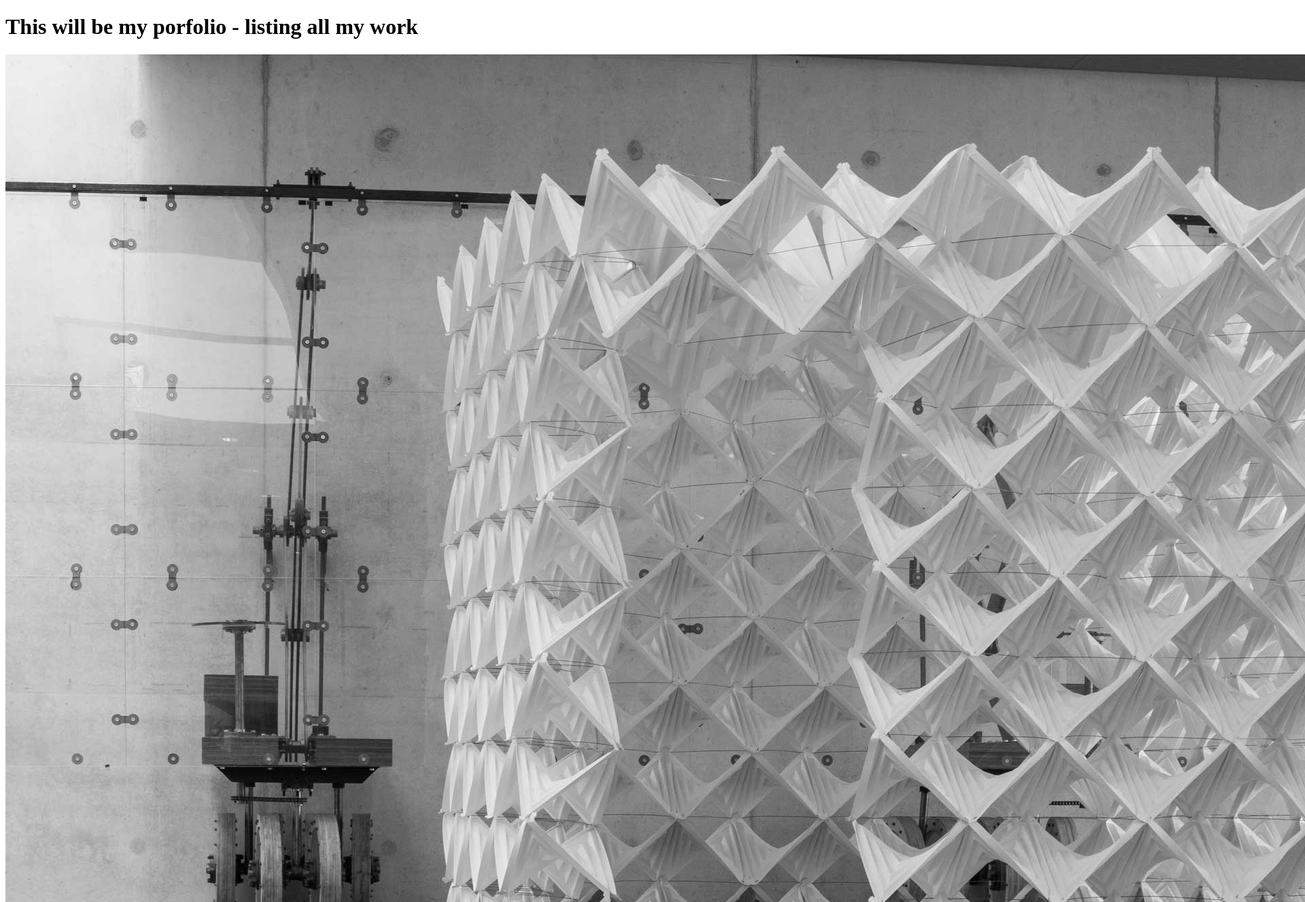
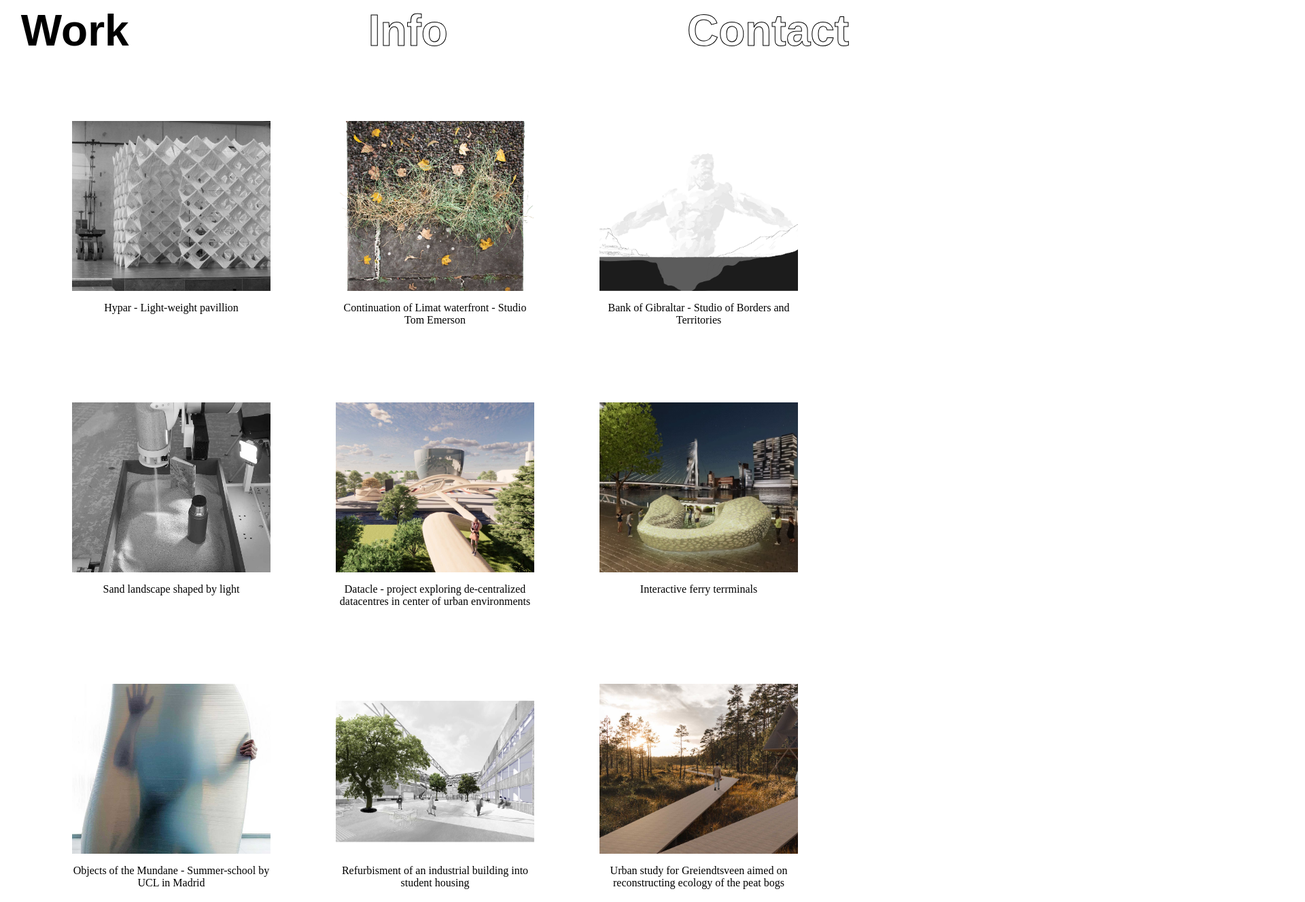
Before and after one commit to Samulko/website-jquery, a website: page work.html in a window 1280 px wide. Shown: the top 1327 px of the page at 68% size, 1920 px wide, since content can reach past the window. Drawn offline with nearby package versions, Linux system fonts and the light colour scheme; files that its build step writes are made by us from their sources.

Commit message:
Seventh commit

```diff
--- /dev/null
+++ b/header.html
@@ -0,0 +1,12 @@
+<head>
+    <link rel="stylesheet" type="text/css" href="static/style.css">
+</head>
+    <div class="container-nav">
+      <nav>
+        <ul>
+          <li class="active"><a href="work.html">Work</a></li>
+          <li><a href="info.html">Info</a></li>
+          <li><a href="contact.html">Contact</a></li>
+        </ul>
+      </nav>
+    </div>
--- a/script.js
+++ b/script.js
@@ -1,12 +1,6 @@
 $(document).ready(function() {
-  // Redirect to "work.html" when root URL is requested
-  if (window.location.pathname === '/') {
-    window.location.href = 'work.html';
-  }
-
-  // Load content for "Work" link
-  $("main").load("work.html");
-
+  // Load the navigation bar into the <header> tag
+  $('header').load('header.html', function() {
     // Add click event listeners to navigation links
     $("nav ul li a").click(function() {
       // Remove "active" class from all navigation links
@@ -22,3 +16,26 @@ $(document).ready(function() {
       return false;
     });
   });
+
+  // Load content for "Work" link
+  $("main").load("work.html");
+});
+
+// Add click event listener for project thumbnail links
+$(document).on("click", ".col a", function(e) {
+  e.preventDefault();
+  var projectPage = $(this).attr("href");
+  $("main").load("project/project-layout.html", function() {
+    $("header").load("header.html");
+    $("main").load(projectPage);
+    // Update the page title dynamically
+    $.ajax({
+      url: projectPage,
+      dataType: "html",
+      success: function(data) {
+        var title = $(data).filter("title").text();
+        $("head title").text(title);
+      }
+    });
+  });
+});
--- a/static/style.css
+++ b/static/style.css
@@ -1,4 +1,102 @@
+/* Style for the navigation bar */
+nav {
+  display: flex;
+  justify-content: center;
+  font-family: Arial, sans-serif; /* Change the font family to your preferred font */
+  margin-bottom: 5rem; /* Add space below the nav bar */
+}
+
+/* Style for the navigation list */
+nav ul {
+  list-style-type: none;
+  padding: 0;
+  margin: 0;
+  display: flex;
+}
+
+/* Style for the navigation list items */
+nav ul li {
+  margin: 0 11rem; /* Adjust the space between menu items */
+}
+
+/* Style for the navigation links */
+nav ul li a {
+  font-size: 4rem; /* Adjust the font size */
+  font-weight: bold; /* Make the text bold */
+  text-decoration: none;
+  color: transparent; /* Make the text hollow by setting the color to transparent */
+  -webkit-text-stroke: 1px black; /* Add a text stroke */
+}
+
+/* Style for the active navigation link */
+nav ul li.active a {
+  /*text-decoration: underline;*/
+  color: black; /* Set the color to a solid color for the selected link */
+  -webkit-text-stroke: 0; /* Remove the text stroke for the selected link */
+}
+
+
+.projects-grid {
+  display: grid;
+  grid-template-columns: repeat(3, 1fr);
+  flex-wrap: wrap;
+  margin: 0 auto;
+  max-width: 1100px; /* Adjust the max-width as needed */
+  gap: 4rem;
+}
+
+.col {
+  flex: 0 0 calc(33.333% - 2rem);
+  margin: 1rem;
+  box-sizing: border-box;
+}
+
 .index-img {
-    width: 25%;
-    height: auto;
+  width: 100%;
+  height: 100%;
+  object-fit: cover;
+  position: absolute;
+  top: 50%;
+  left: 50%;
+  transform: translate(-50%, -50%);
+}
+
+/* Add media queries for responsiveness */
+@media screen and (max-width: 992px) {
+  .col {
+    flex-basis: calc(50% - 2rem);
   }
+}
+
+@media screen and (max-width: 576px) {
+  .col {
+    flex-basis: calc(100% - 2rem);
+  }
+}
+
+.project-img-container {
+  width: 100%;
+  height: 250px; /* Adjust the height as needed */
+  overflow: hidden;
+  position: relative;
+}
+
+.project-link {
+  display: block;
+  text-align: center;
+  text-decoration: none;
+  color: inherit; /* To inherit the text color from the parent element */
+}
+
+.project-link:hover {
+  text-decoration: underline;
+}
+
+.project-link:hover .index-img {
+  opacity: 0.95; /* You can adjust the opacity to your preference */
+}
+
+.index-img {
+  /* Existing styles */
+  transition: opacity 0.3s; /* Add this line for a smooth hover effect */
+}
--- a/work.html
+++ b/work.html
@@ -1,61 +1,108 @@
 <!DOCTYPE html>
 <html>
 <head>
-	<title>Info Page</title>
+	<title>My Work - Architecture Portfolio</title>
+	<link rel="stylesheet" type="text/css" href="static/style.css">
+	<link rel="stylesheet" type="text/css" href="static/shared.css">
+	<meta name="viewport" content="width=device-width, initial-scale=1.0">
+	<script src="https://code.jquery.com/jquery-3.6.0.min.js"></script>
+	<script src="script.js"></script>
 </head>
 <body>
-	<div>
-        <h1>This will be my porfolio - listing all my work</h1>
+
+<header></header>
+
+    <main>
+
+        <div class="projects-grid">
+
+        <div class="col">
+            <a href="project/project-hypar.html" class="project-link">
+                <div class="project-img-container">
+                    <img src="./images/hypar001.JPG" alt="project 1" class="index-img">
+                </div>
+                <p>Hypar - Light-weight pavillion</p>
+            </a>
         </div>
 
         <div class="col">
-        <a href="project/project-hypar.html" target="_blank"><img src="./images/hypar001.JPG" alt="project 1" class="index-img"></a>
-        <p>Hypar - Light-weight pavillion</p>
+            <a href="project/project-emerson.html" class="project-link">
+                <div class="project-img-container">
+                    <img src="./images/emerson001.JPG" alt="project 2" class="index-img">
+                </div>
+                <p>Continuation of Limat waterfront - Studio Tom Emerson</p>
+            </a>
         </div>
 
         <div class="col">
-        <a href="project/project-emerson.html" target="_blank"><img src="./images/emerson001.JPG" alt="project 2" class="index-img"></a>
-        <p>Continuation of Limat waterfront - Studio Tom Emerson</p>
+            <a href="project/project-gibraltar.html" class="project-link">
+                <div class="project-img-container">
+                    <img src="./images/gibraltar003.jpg" alt="project 3" class="index-img">
+                </div>
+                <p>Bank of Gibraltar - Studio of Borders and Territories</p>
+            </a>
+        </div>
+        <div class="col">
+            <a href="project/project-lightLand.html" class="project-link">
+                <div class="project-img-container">
+                    <img src="./images/lightLand007.jpg" alt="project 4" class="index-img">
+                </div>
+                <p>Sand landscape shaped by light</p>
+            </a>
+        </div>
+        <div class="col">
+            <a href="project/project-datacle.html" class="project-link">
+                <div class="project-img-container">
+                    <img src="./images/datacle002.jpg" alt="project 5" class="index-img">
+                </div>
+                <p>Datacle - project exploring de-centralized datacentres in center of urban environments</p>
+            </a>
         </div>
 
         <div class="col">
-        <a href="project/project-gibraltar.html" target="_blank"><img src="./images/gibraltar003.jpg" alt="project 3" class="index-img"></a>
-        <p>Bank of Gibraltar - Studio of Borders and Territories</p>
+            <a href="project/project-woodwind.html" class="project-link">
+                <div class="project-img-container">
+                    <img src="./images/woodwind009.jpg" alt="project 6" class="index-img">
                 </div>
-    <div class="col">
-        <a href="project/project-lightLand.html" target="_blank"><img src="./images/lightLand007.jpg" alt="project 4" class="index-img"></a>
-        <p>Sand landscape shaped by light</p>
-    </div>
-    <div class="col">
-        <a href="project/project-datacle.html" target="_blank"><img src="./images/datacle002.jpg" alt="project 5" class="index-img"></a>
-        <p>Datacle - project exploring de-centralized datacentres in center of urban environments</p>
+                <p>Interactive ferry terrminals</p>
+            </a>
         </div>
 
         <div class="col">
-        <a href="project/project-woodwind.html" target="_blank"><img src="./images/woodwind009.jpg" alt="project 6" class="index-img"></a>
-        <p>Interactive ferry terrminals</p>
+            <a href="project/project-object.html" class="project-link">
+                <div class="project-img-container">
+                    <img src="./images/object005.jpg" alt="project 7" class="index-img">
+                </div>
+                <p>Objects of the Mundane - Summer-school by UCL in Madrid</p>
+            </a>
         </div>
 
         <div class="col">
-        <a href="project/project-object.html" target="_blank"><img src="./images/object005.jpg" alt="project 7" class="index-img"></a>
-        <p>Objects of the Mundane - Summer-school by UCL in Madrid</p>
+            <a href="project/project-microlab.html" class="project-link">
+                <div class="project-img-container">
+                    <img src="./images/microlab006.jpg" alt="project 8" class="index-img">
+                </div>
+            <p>Refurbisment of an industrial building into student housing</p></a>
         </div>
 
         <div class="col">
-        <a href="project/project-microlab.html" target="_blank"><img src="./images/microlab006.jpg" alt="project 8" class="index-img"></a>
-        <p>Refurbisment of an industrial building into student housing</p>
+            <a href="project/project-griendtsveen.html" class="project-link">
+                <div class="project-img-container">
+                    <img src="./images/griendtsveen002.jpg" alt="project 9" class="index-img">
+                </div>
+            <p>Urban study for Greiendtsveen aimed on reconstructing ecology of the peat bogs</p></a>
         </div>
 
         <div class="col">
-        <a href="project/project-griendtsveen.html" target="_blank"><img src="./images/griendtsveen002.jpg" alt="project 9" class="index-img"></a>
-        <p>Urban study for Greiendtsveen aimed on reconstructing ecology of the peat bogs</p>
+            <a href="project/project-library.html" class="project-link">
+                <div class="project-img-container">
+                    <img src="./images/library002.jpg" alt="project 10" class="index-img">
+                </div>
+            <p>Design library in the centre of Eindhoven</p></a>
         </div>
 
-    <div class="col">
-        <a href="project/project-library.html" target="_blank"><img src="./images/library002.jpg" alt="project 10" class="index-img"></a>
-        <p>Design library in the centre of Eindhoven</p>
         </div>
-
+    </main>
 
 </body>
 </html>
```
Also changed, not shown: contact.html (+13 -5 lines), index.html (deleted, +0 -26 lines), info.html (+16 -5 lines), project/project-layout.html (added, +21 -0 lines), project/project-woodwind.html (+3 -3 lines), shared.css (added). Lines whose indentation alone changed are shown as unchanged.
